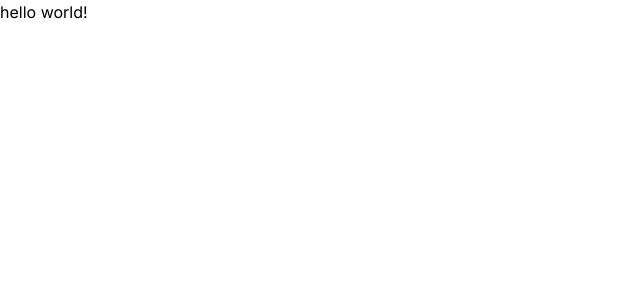
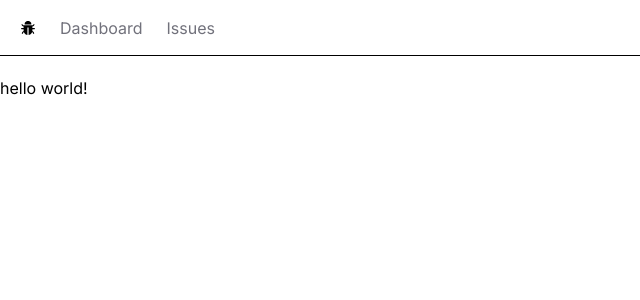
Before and after one commit to janietong/issue-tracker, a Next.js app: page / in a window 1280 px wide. Shown: the top 300 px of the page, without its empty margins (0-640 px from the left). Built offline with nearby package versions, Linux system fonts and the light colour scheme.

Commit message:
Built nav bar

```diff
--- /dev/null
+++ b/app/NavBar.tsx
@@ -0,0 +1,28 @@
+import Link from 'next/link'
+import React from 'react'
+import { AiFillBug } from "react-icons/ai";
+
+const NavBar = () => {
+    const links = [
+        {label: 'Dashboard', href:'/'},
+        {label: 'Issues', href:'/issues'}
+    ]
+
+    return (
+        <nav className='flex space-x-6 border-b mb-5 px-5 h-14 items-center'>
+            <Link href="/"><AiFillBug/></Link>
+            <ul className='flex space-x-6'>
+                {links.map(link => (
+                    <li key={link.href}>
+                    <Link
+                        className='text-zinc-500 hover:text-zinc-900 transition-colors'
+                        href={link.href}>{link.label}
+                    </Link>
+                    </li>
+                ))}
+            </ul>
+        </nav>
+    )
+}
+
+export default NavBar
--- a/app/layout.tsx
+++ b/app/layout.tsx
@@ -1,6 +1,7 @@
 import './globals.css'
 import type { Metadata } from 'next'
 import { Inter } from 'next/font/google'
+import NavBar from './NavBar'
 
 const inter = Inter({ subsets: ['latin'] })
 
@@ -16,7 +17,12 @@
 }) {
   return (
     <html lang="en">
-      <body className={inter.className}>{children}</body>
+      <body className={inter.className}>
+        <NavBar/>
+        <main>
+          {children}
+        </main>
+      </body>
     </html>
   )
 }
--- a/package.json
+++ b/package.json
@@ -19,6 +19,7 @@
     "postcss": "8.5.3",
     "react": "19.1.0",
     "react-dom": "19.1.0",
+    "react-icons": "^4.11.0",
     "tailwindcss": "4.1.5",
     "typescript": "5.8.3"
   },
```
Also changed, not shown: 1 other file (tests, documents, lock files or other folders).
